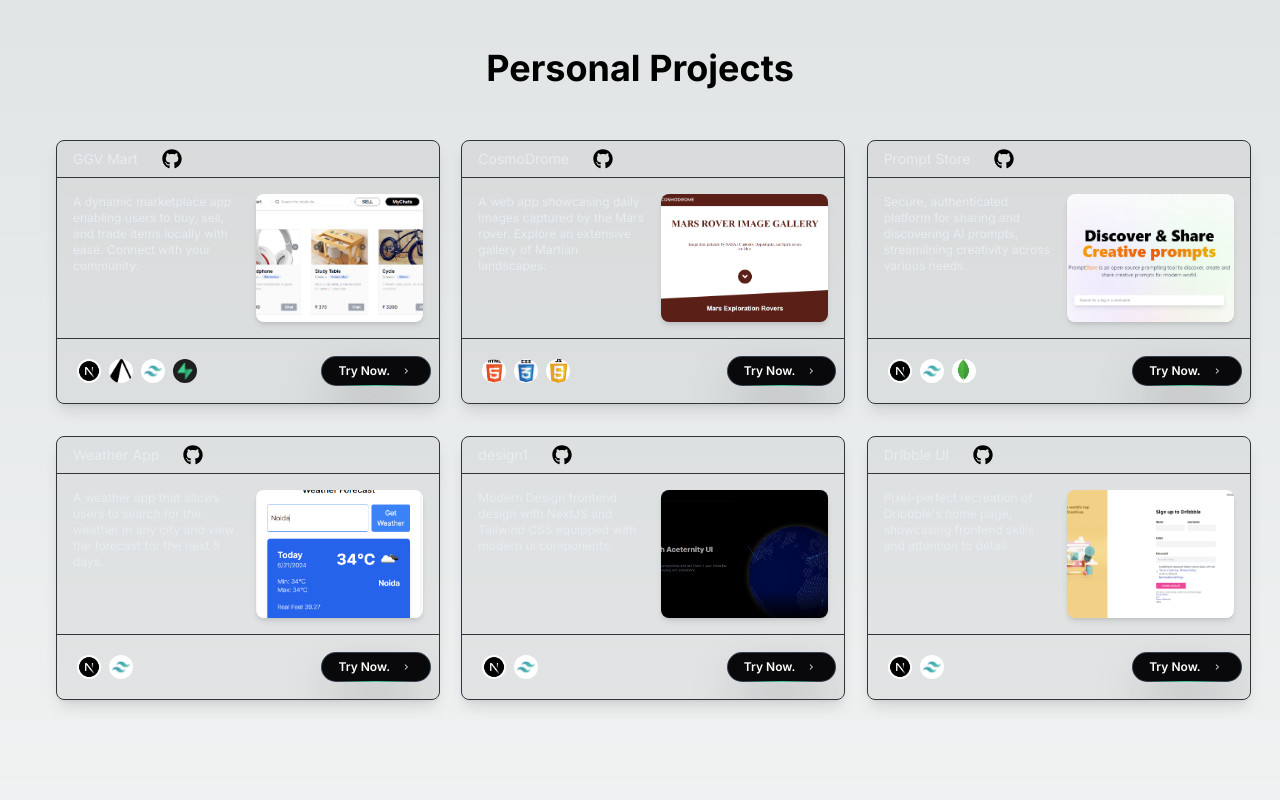
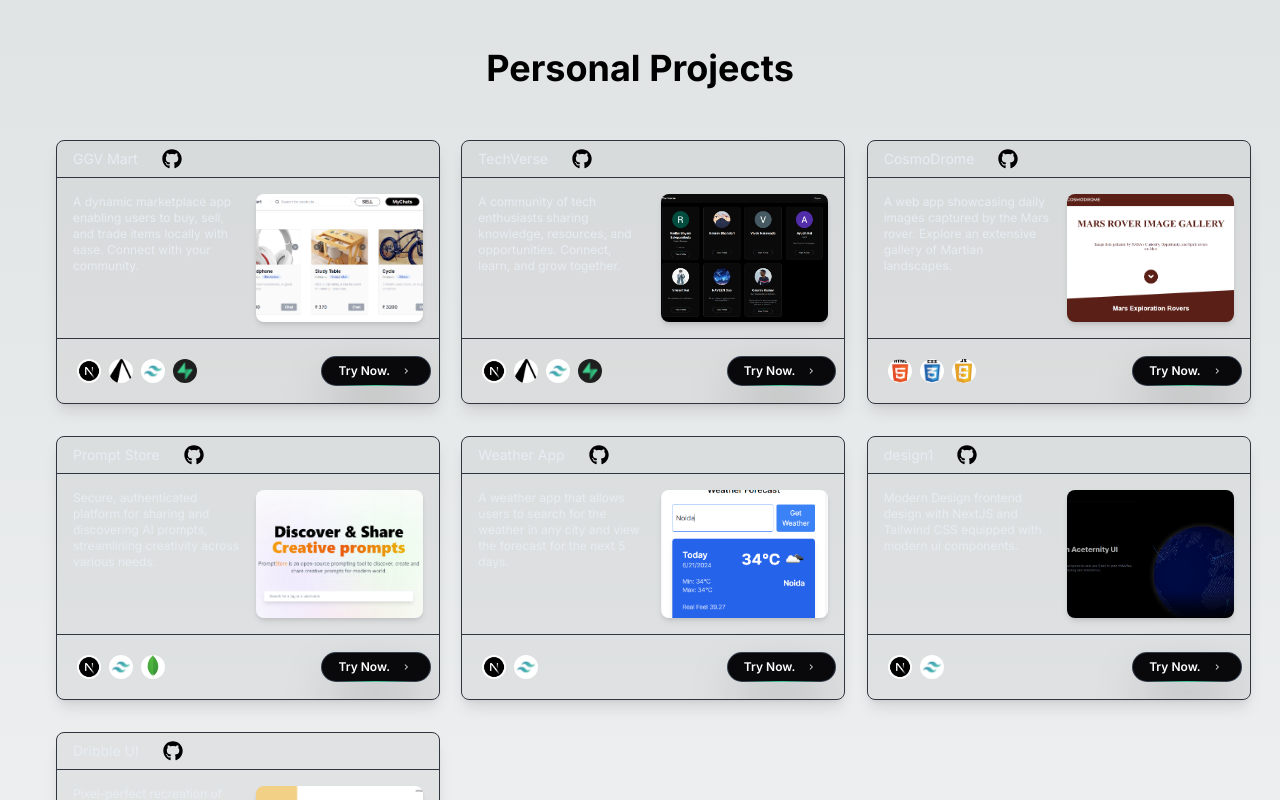
Before and after one commit to i-m-Gaurav/Portfolio, a Next.js app: page / in a window 1280 px wide. Shown: the part 620-1420 px from the top of the page. Built offline with nearby package versions, Linux system fonts and the light colour scheme.

Commit message:
update: Add  TechVerse projects to Projects component

```diff
--- a/app/components/Projects.tsx
+++ b/app/components/Projects.tsx
@@ -11,6 +11,9 @@ const Projects = () => {
         <div className="flex flex-wrap justify-center  p-2 max-w-7xl mx-auto mt-16 sm:px-6 lg:px-8">
             <h1 className="text-4xl font-bold text-center p-5 mb-6">Personal Projects</h1>
             <div className="flex flex-wrap w-full justify-center lg:justify-start">
+
+                {/* GGVMart */}
+
                 <div className="p-2 w-full sm:w-1/2 lg:w-1/3">
                     <Cards
                         title="GGV Mart"
@@ -22,6 +25,22 @@ const Projects = () => {
 
                     />
                 </div>
+
+
+                {/* TechVerse */}
+
+                <div className="p-2 w-full sm:w-1/2 lg:w-1/3">
+                    <Cards
+                        title="TechVerse"
+                        description="A community of tech enthusiasts sharing knowledge, resources, and opportunities. Connect, learn, and grow together."
+                        image="/techverse.png"
+                        TooltipComponent={<AnimatedTooltipPreview1/>}
+                        github = "https://github.com/i-m-Gaurav/Techverse"
+                        live = "https://techversecommunity.vercel.app"
+
+                    />
+                </div>
+
                 <div className="p-2 w-full sm:w-1/2 lg:w-1/3">
                     <Cards
                         title="CosmoDrome"
```
Also changed, not shown: public/techverse.png (added).
